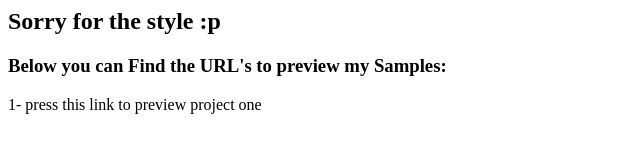
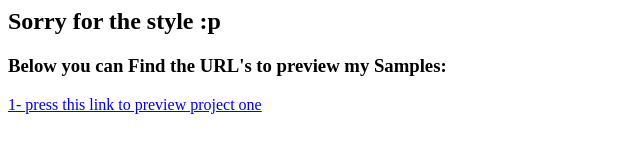
Before and after one commit to dadogit-uni/Live-Web-projects, a plain HTML site: page index.html in a window 1280 px wide. Shown: the whole page, without its empty margins (0-640 px from the left). Drawn offline with Linux system fonts and the light colour scheme.

Commit message:
Update index.html

```diff
--- a/index.html
+++ b/index.html
@@ -5,5 +5,5 @@
   <h3>
     Below you can Find the URL's to preview my Samples:
   </h3>
-  <a src:./1-barcode-proj>1- press this link to preview project one </a>
+  <a href="./1-barcode-proj">1- press this link to preview project one </a>
 </HTML>
```
